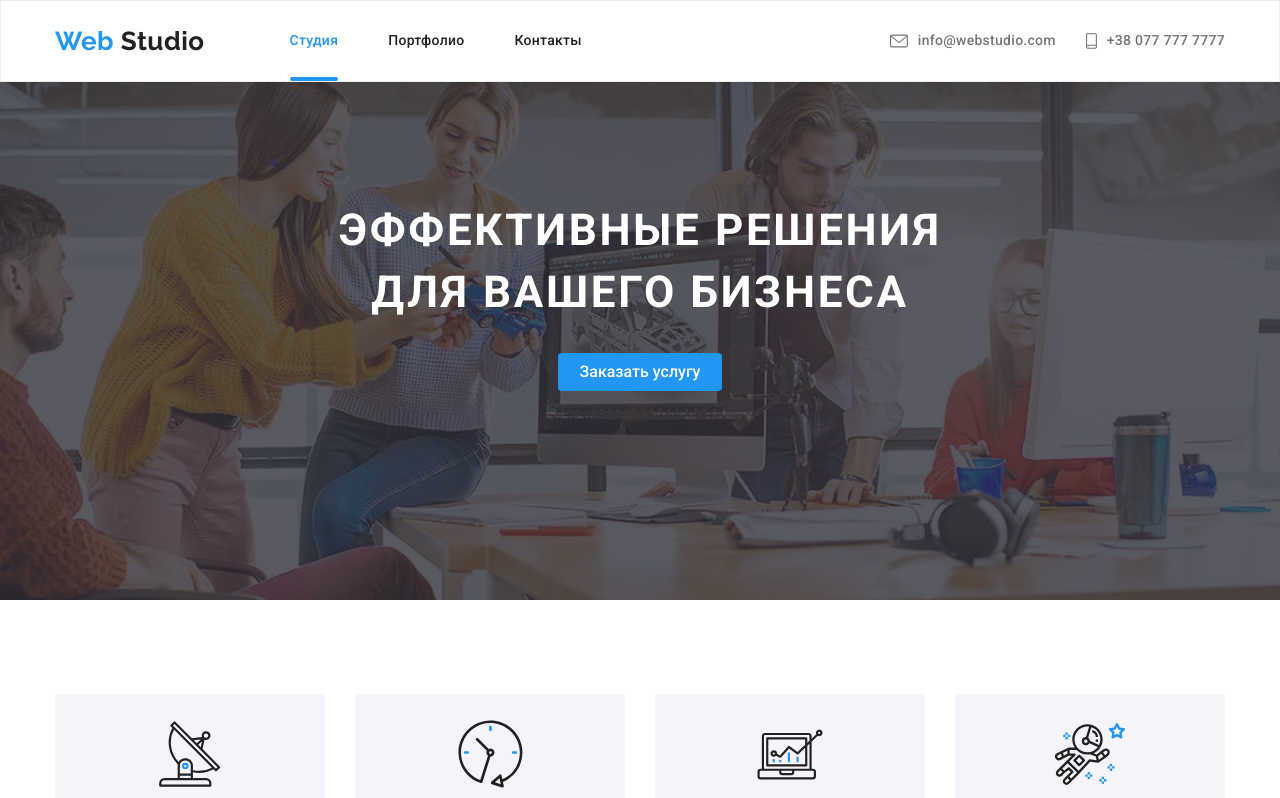
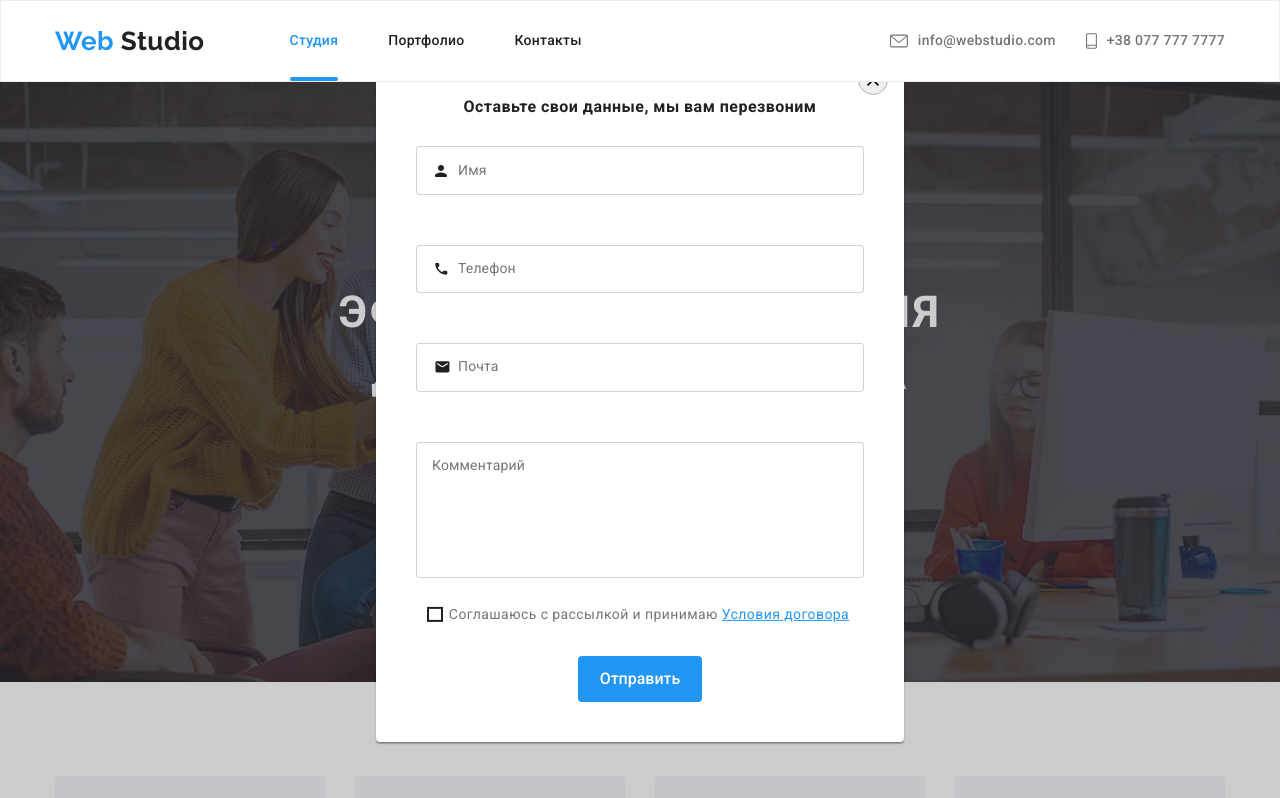
Before and after one commit to s-havrylenko/markup-07, a plain HTML site: page index.html in a window 1280 px wide. Both pictures are taken after a click on the button "Заказать услугу". Shown: the top 798 px of the page. Drawn offline with nearby package versions, Linux system fonts and the light colour scheme.

Commit message:
Выполняет рефакторинг раздела Form

```diff
--- a/index.html
+++ b/index.html
@@ -440,7 +440,7 @@
 
                 <button type="submit" class=" button button__primary button__primary--icon">
                     Подписаться
-                    <svg class="button__icon" width="24" height="24">
+                    <svg class="button__icon-footer" width="24" height="24">
                         <use href="./images/sprite.svg#icon-send"></use>
                     </svg>
                 </button>
@@ -449,42 +449,42 @@
     </footer>
 
     <div class="backdrop is-hidden" data-modal>
-        <div class="modal">
-            <button class="button-background" data-modal-close>
+        <div class="modal ">
+            <button class="modal__button" data-modal-close>
                 <!-- Закрить -->
-                <svg class="icon-close">
+                <svg class="modal__button-icon">
                     <use href="./images/sprite-modal.svg#close"></use>
                 </svg>
             </button>
 
             <form class="form">
-                <b class="call">Оставьте свои данные, мы вам перезвоним</b>
+                <b class="form__call">Оставьте свои данные, мы вам перезвоним</b>
 
-                <div class="form-field">
+                <div class="form__field">
                     <input type="text" name="name" id="name" placeholder=" " />
                     <label for="name">Имя</label>
-                    <svg class="form-icon" width="12" height="12">
+                    <svg class="form__icon" width="12" height="12">
                         <use href="./images/sprite-modal.svg#icon-name"></use>
                     </svg>
                 </div>
 
-                <div class="form-field">
+                <div class="form__field">
                     <input type="tel" name="tel" id="tel" placeholder=" " />
                     <label for="tel">Телефон</label>
-                    <svg class="form-icon" width="13" height="13">
+                    <svg class="form__icon" width="13" height="13">
                         <use href="./images/sprite-modal.svg#icon-telephone"></use>
                     </svg>
                 </div>
 
-                <div class="form-field">
+                <div class="form__field">
                     <input type="email" name="mail" id="mail" placeholder=" " />
                     <label for="mail">Почта</label>
-                    <svg class="form-icon" width="15" height="12">
+                    <svg class="form__icon" width="15" height="12">
                         <use href="./images/sprite-modal.svg#icon-mail"></use>
                     </svg>
                 </div>
 
-                <div class="form-commit">
+                <div class="form__commit">
                     <textarea class="form-field-commet" name="commet" id="" rows="6" placeholder=" "></textarea>
                     <label for="mail">Комментарий</label>
                 </div>
@@ -496,19 +496,19 @@
                     </label>
                 </div> -->
 
-                <label class="form-checkbox">
+                <label class="form__checkbox">
                     <input type="checkbox" value="" class="checkbox" />
-                    <svg class="checkbox-icon" width="16" height="15">
+                    <svg class="checkbox__icon" width="16" height="15">
                         <use href="./images/sprite-modal.svg#icon-confim"></use>
                     </svg>
 
-                    <span class="checkbox-text">
+                    <span class="checkbox__text">
                         Соглашаюсь с рассылкой и принимаю
-                        <a href="" class="form-link">Условия договора</a>
+                        <a href="" class="checkbox__link">Условия договора</a>
                     </span>
                 </label>
 
-                <button type="submit" class="button primary form-button">Отправить</button>
+                <button type="submit" class="button button__primary">Отправить</button>
             </form>
 
         </div>
@@ -518,7 +518,7 @@
 
     <script>
         const { height: pageHeaderHeight } = document
-            .querySelector(".page-header")
+            .querySelector(".header")
             .getBoundingClientRect();
         document.body.style.paddingTop = `${pageHeaderHeight}px`;
     </script>
--- a/sass/_styles.scss
+++ b/sass/_styles.scss
@@ -939,7 +939,7 @@
   transition: fill 350ms cubic-bezier(0.4, 0, 0.2, 1);
 }
 
-.call {
+.form__call {
   margin-bottom: 30px;
 }
 
@@ -1050,7 +1050,7 @@
   color: var(--accent-color);
 }
 
-.form-icon {
+.form__icon {
   position: absolute;
   top: 50%;
   left: 19px;
--- a/sass/components/_backdrop.scss
+++ b/sass/components/_backdrop.scss
@@ -0,0 +1,259 @@
+.backdrop {
+  position: fixed;
+  top: 0px;
+  left: 0px;
+
+  width: 100%;
+  height: 100%;
+
+  background: rgba(0, 0, 0, 0.2);
+
+  transition: opacity 500ms $timing-function;
+
+  z-index: 1;
+}
+
+.is-hidden {
+  opacity: 0;
+  pointer-events: none;
+
+  & .modal {
+   transform: translate(-50%, -50%) scale(1.2);
+    /*при scale всегда нужно учитывать translate (-50%, -50%)
+    в противном случаи окно будет сесжать */
+  }
+}
+
+.modal {
+  position: absolute;
+  top: 50%;
+  left: 50%;
+  transform: translate(-50%, -50%) scale(1);
+
+  width: 528px;
+  min-height: 581px;
+
+  background-color: #FFFFFF;
+  box-shadow: 0px 1px 3px rgba(0, 0, 0, 0.12), 0px 1px 1px rgba(0, 0, 0, 0.14), 0px 2px 1px rgba(0, 0, 0, 0.2);
+  border-radius: 4px;
+
+  transition: transform 500ms $timing-function;
+
+  &__button {
+    position: relative;
+    display: flex;
+    margin-top: 7px;
+    margin-right: 16px;
+    margin-bottom: 3px;
+    margin-left: auto;
+
+    width: 30px;
+    height: 30px;
+    border-radius: 50%;
+    border: 1px solid $icon-color;
+
+  }
+
+  &__button-icon {
+    position: absolute;
+    top: 50%;
+    left: 50%;
+    transform: translate(-50%, -50%);
+
+    width: 12px;
+    height: 12px;
+    fill: #000000;
+
+    transition: fill 350ms $timing-function;
+  }
+}
+
+.modal__button:hover {
+  cursor: $cursor;
+
+  & .modal__button-icon {
+    fill: $accent-color;
+  }
+}
+
+.form {
+  display: flex;
+  justify-content: center;
+  flex-wrap: wrap;
+  padding: 0px 40px 40px;
+
+  &__call {
+    margin-bottom: 30px;
+  }
+
+  & label {
+    font-weight: 400;
+    font-size: 14px;
+    line-height: 1.71em;
+    letter-spacing: 0.01em;
+
+    color: $secondary-text-color;
+  }
+
+}
+
+.form__field {
+  position: relative;
+  display: flex;
+
+  &:not(:last-child) {
+    margin-bottom: 50px;
+  }
+
+  & input {
+    width: 448px;
+    padding: 14px 42px;
+
+    border: 1px solid rgba(33, 33, 33, 0.2);
+    border-radius: 4px;
+
+    transition: border 350ms $timing-function;
+  }
+
+  & label {
+    position: absolute;
+    top: 50%;
+    left: 42px;
+    transform: translateY(-50%);
+
+    transition: transform 350ms cubic-bezier $timing-function 350ms,
+      left 350ms $timing-function,
+      color 500ms $timing-function;
+  }
+
+  & input:focus + label,
+  & input:not(:placeholder-shown)+label {
+    left: 18px;
+    transform: translateY(-48px);
+
+    color: var(--accent-color);
+
+    transition: transform 350ms $timing-function,
+      left 350ms $timing-function 350ms,
+      color 500ms $timing-function;
+  }
+
+  & input:hover+label {
+    color: $accent-color;
+  }
+}
+
+.form__field input:hover {
+  border: 1px solid $accent-color;
+  cursor: $cursor;
+}
+
+
+.form__commit {
+  position: relative;
+  margin-bottom: 20px;
+
+  & textarea {
+    resize: none;
+    width: 448px;
+    padding: 12px 16px;
+
+    border: 1px solid rgba(33, 33, 33, 0.2);
+    border-radius: 4px;
+
+    transition: border 350ms $timing-function;
+  }
+
+  & textarea:hover {
+    border: 1px solid $accent-color;
+  }
+
+  & label {
+    position: absolute;
+    top: 12px;
+    left: 16px;
+
+    transition: transform 350ms $timing-function,
+      color 500ms $timing-function;
+  }
+
+  & textarea:focus + label,
+  & textarea:not(:placeholder-shown) + label {
+    transform: translateY(-36px);
+
+    color: $accent-color;
+  }
+
+  & textarea:hover+label {
+    color: $accent-color;
+  }
+}
+
+.form__icon {
+  position: absolute;
+  top: 50%;
+  left: 19px;
+  transform: translateY(-50%);
+
+  fill: $primary-text-color;
+
+  transition: fill 350ms $timing-function;
+
+  .form__field input:focus ~ &,
+  .form__field input:hover ~ & {
+    fill: $accent-color;
+  }
+}
+
+.form__checkbox {
+  position: relative;
+  display: flex;
+  align-items: center;
+  margin-bottom: 30px;
+}
+
+/* Скрываем стандартный чекбокс */
+.checkbox {
+  /* -webkit-appearance: none;
+ -moz-appearance: none;
+  appearance: none; */
+
+  position: absolute;
+
+  width: 1px;
+  height: 1px;
+  margin: -1px;
+  border: 0px;
+  padding: 0px;
+  white-space: nowrap;
+  clip-path: inset(100);
+  clip: rect(0 0 0 0);
+  overflow: hidden;
+
+  &__icon {
+    position: absolute;
+    margin-right: 8px;
+
+    fill: $primary-white-color;
+    border: 2px solid $primary-text-color;
+  }
+
+  &__text {
+    margin-left: 22px;
+    margin-right: 4px;
+
+    line-height: 24px;
+    letter-spacing: 0.03em;
+  }
+
+  &__link {
+    color: $accent-color;
+  }
+}
+
+.checkbox:checked + .checkbox__icon {
+  border-color: $accent-color;
+  background-color: $accent-color;
+  background-size: contain;
+  background-origin: content-box;
+}
--- a/sass/components/_button.scss
+++ b/sass/components/_button.scss
@@ -1,7 +1,7 @@
 .button {
   border: none;
   border-radius: 4px;
-  padding: 6px 22px;
+  padding: 10px 22px;
   min-width: 73px;
   border: none;
 
@@ -38,7 +38,7 @@
     cursor: $cursor;
   }
 
-  &__icon {
+  &__icon-footer {
     margin-left: 10px;
   }
 }
--- a/sass/components/_mein-nav.scss
+++ b/sass/components/_mein-nav.scss
@@ -49,7 +49,6 @@
 
     border-radius: 2px;
     background-color: $accent-color;
-    // opacity: 2;
   }
 }
 
--- a/sass/main.scss
+++ b/sass/main.scss
@@ -20,6 +20,7 @@
 @import './components/networks';
 @import './components/clients';
 @import './components/footer';
+@import './components/backdrop'
 
 
 
```
Also changed, not shown: css/main.css, 1 other file.
